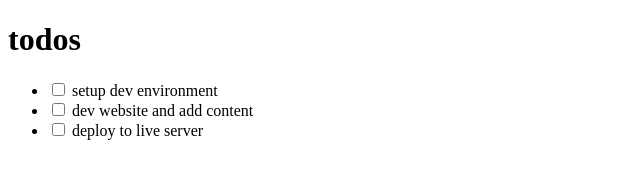
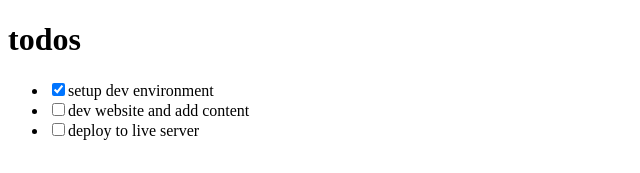
Before and after one commit to kayej22/react-todo-app, a React (Create React App) app: page / in a window 1280 px wide. Shown: the top 173 px of the page, without its empty margins (0-640 px from the left). Built offline with nearby package versions, Linux system fonts and the light colour scheme.

Commit message:
couple more revisions

```diff
--- a/src/components/TodoItem.js
+++ b/src/components/TodoItem.js
@@ -4,7 +4,11 @@
   render() {
     return (
     <li>
-      <input type="checkbox" /> {this.props.todo.title}
+      <input type="checkbox"
+      checked={this.props.todo.completed}
+      onChange={() => console.log("clicked")}
+      />
+      {this.props.todo.title}
     </li>
     )
   }
```
